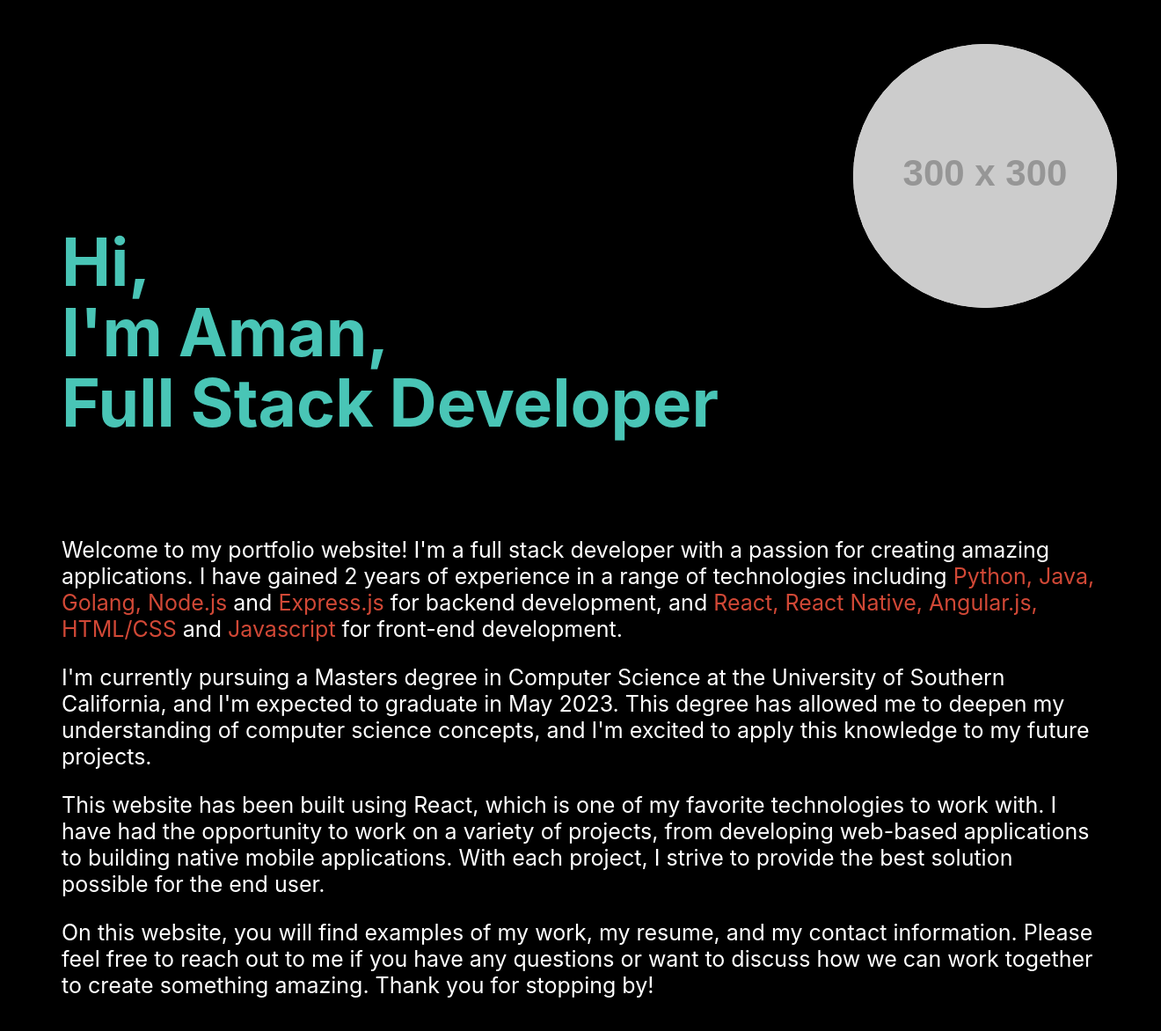
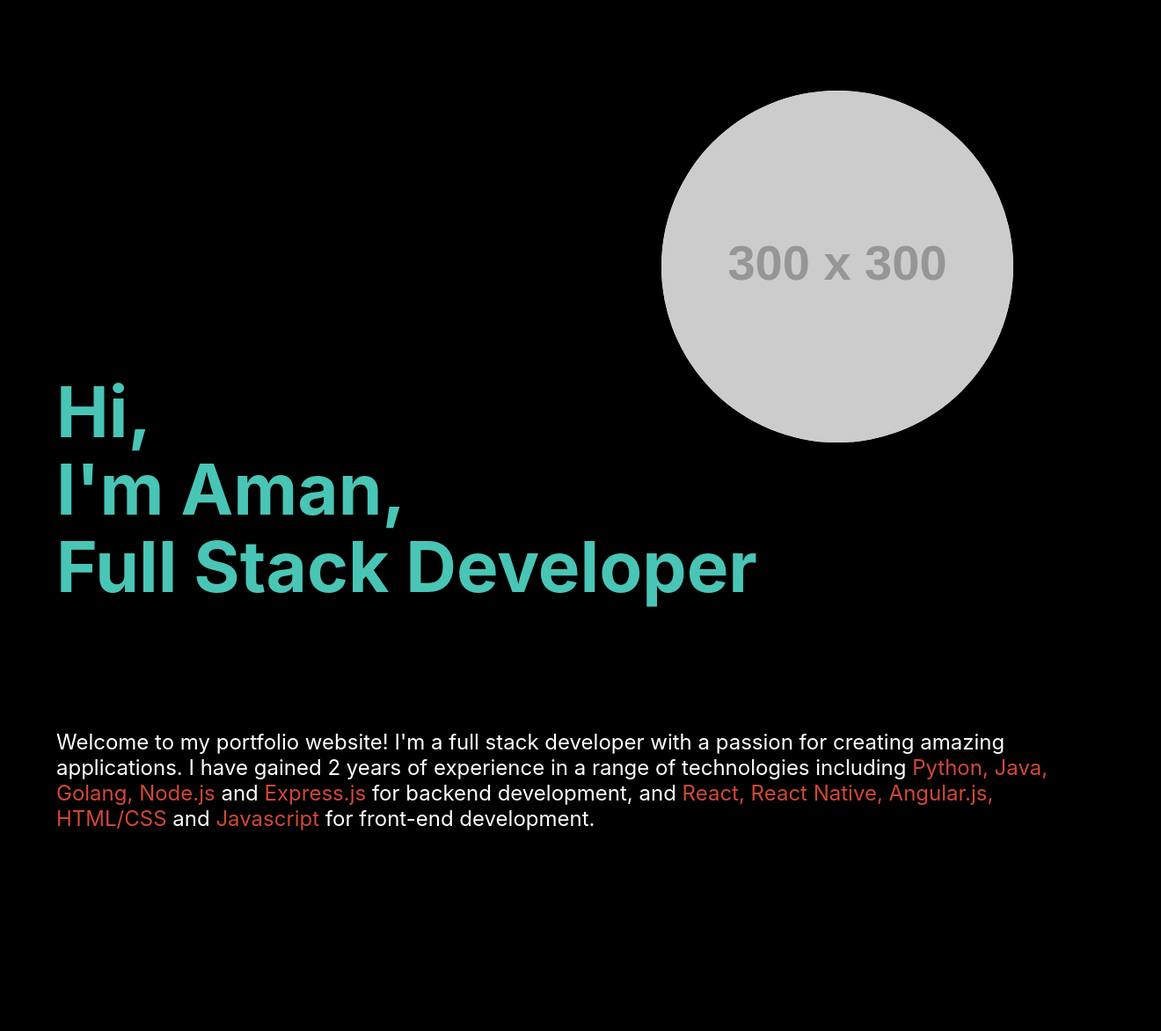
Before and after one commit to RuchikaKasireddy/Portfolio, a React (Create React App) app: page / in a window 1280 px wide. Shown: the top 1172 px of the page at 88% size, 1320 px wide, since content can reach past the window. After the commit the page ends 1033 px from the top, so only its background shows below. Built offline with nearby package versions, Linux system fonts and the light colour scheme.

Commit message:
Responsive homepage

```diff
--- a/src/App.css
+++ b/src/App.css
@@ -2,10 +2,6 @@ html, body {
   height: 100%;
   width: 100%;
   background-color: #000;
-}
-
-.container {
-  position: relative;
 }
 
 .canvas {
@@ -16,7 +12,6 @@ html, body {
 
 .background {
   width: 100%;
-  padding: 20px;
   position: absolute;
   top: 0;
   left: 0;
@@ -25,17 +20,11 @@ html, body {
 }
 
 .introtext {
-  font-size: 25px;
-  padding: 50px;
-  padding-top: 200px;
   color: white;
 }
 
 .introheader {
-  font-size: 75px;
   font-weight: bold;
-  padding-bottom: 50px;
-  line-height: 5px;
   color: #49c5b6;
 }
 
@@ -45,10 +34,6 @@ html, body {
 
 .profilepicture {
   position: absolute;
-  top: 50px;
-  right: 50px;
-  width: 300px;
-  height: 300px;
   background-color: #f1f1f1;
   border-radius: 50%;
   overflow: hidden;
@@ -64,3 +49,118 @@ html, body {
   background-size: cover;
   filter: grayscale(100%);
 }
+
+@media only screen and (max-width: 400px) {
+  .profilepicture {
+    width: 50%;
+    height: 30%;
+    left: 25%;
+    top: 10%;
+  }
+
+  .introtext {
+    font-size: 1em;
+    padding: 10%;
+    padding-top: 1%;
+  }
+
+  .introheader {
+    padding: 10%;
+    padding-top: 70%;
+    font-size: 1.5em;
+    padding-bottom: 5%;
+    line-height: 0.1em;
+  }
+}
+
+@media only screen and (min-width: 401px) and (max-width: 500px) {
+  .profilepicture {
+    width: 250px;
+    height: 250px;
+    left: 25%;
+    top: 10%;
+  }
+
+  .introtext {
+    font-size: 1em;
+    padding: 10%;
+    padding-top: 1%;
+  }
+
+  .introheader {
+    padding: 10%;
+    padding-top: 70%;
+    font-size: 2em;
+    padding-bottom: 5%;
+    line-height: 0.1em;
+  }
+}
+
+@media only screen and (min-width: 501px) and (max-width: 750px) {
+  .profilepicture {
+    width: 300px;
+    height: 300px;
+    left: 30%;
+    top: 10%;
+  }
+
+  .introtext {
+    font-size: 1.5em;
+    padding: 5%;
+    padding-top: 1%;
+  }
+
+  .introheader {
+    padding: 5%;
+    padding-top: 60%;
+    font-size: 3em;
+    padding-bottom: 5%;
+    line-height: 0.1em;
+  }
+}
+
+@media only screen and (min-width: 751px) and (max-width: 1200px) {
+  .profilepicture {
+    width: 300px;
+    height: 300px;
+    right: 5%;
+    top: 10%;
+  }
+
+  .introtext {
+    font-size: 1.5em;
+    padding: 5%;
+    padding-top: 1%;
+  }
+
+  .introheader {
+    padding: 5%;
+    padding-top: 40%;
+    font-size: 3.5em;
+    padding-bottom: 5%;
+    line-height: 0.1em;
+  }
+}
+
+@media only screen and (min-width: 1201px) {
+  .profilepicture {
+    width: 400px;
+    height: 400px;
+    right: 10%;
+    top: 10%;
+  }
+
+  .introtext {
+    font-size: 1.5em;
+    padding: 5%;
+    padding-top: 1%;
+  }
+
+  .introheader {
+    padding: 5%;
+    padding-top: 30%;
+    font-size: 5em;
+    padding-bottom: 5%;
+    line-height: 0.1em;
+  }
+}
--- a/src/Intro.js
+++ b/src/Intro.js
@@ -63,7 +63,7 @@ function Intro() {
   }
 
   return (
-    <div className="container">
+    <div>
       <canvas
         className="canvas"
         ref={canvasRef}
@@ -75,12 +75,13 @@ function Intro() {
         <div className="profilepicture">
           <div className="profilepictureimg" />
         </div>
-        <div className="introtext">
+        <div>
           <div className="introheader">
             <p>Hi,</p>
             <p>I'm Aman,</p>
             <p>Full Stack Developer</p>
           </div>
+          <div className="introtext">
             <p>
               Welcome to my portfolio website! I'm a full stack developer with a
               passion for creating amazing applications. I have gained 2 years
@@ -93,26 +94,7 @@ function Intro() {
               </span> and<span className="highlight"> Javascript </span>
               for front-end development.
             </p>
-          <p>
-            I'm currently pursuing a Masters degree in Computer Science
-            at the University of Southern California, and I'm
-            expected to graduate in May 2023. This degree has allowed me to deepen
-            my understanding of computer science concepts, and I'm excited to apply
-            this knowledge to my future projects.
-          </p>
-          <p>
-            This website has been built using React, which is one of my favorite
-            technologies to work with. I have had the opportunity to work on a
-            variety of projects, from developing web-based applications to building
-            native mobile applications. With each project, I strive to provide the
-            best solution possible for the end user.
-          </p>
-          <p>
-            On this website, you will find examples of my work, my resume, and
-            my contact information. Please feel free to reach out to me if you
-            have any questions or want to discuss how we can work together to
-            create something amazing. Thank you for stopping by!
-          </p>
+          </div>
         </div>
       </div>
     </div>
```
Lines whose indentation alone changed are shown as unchanged.
